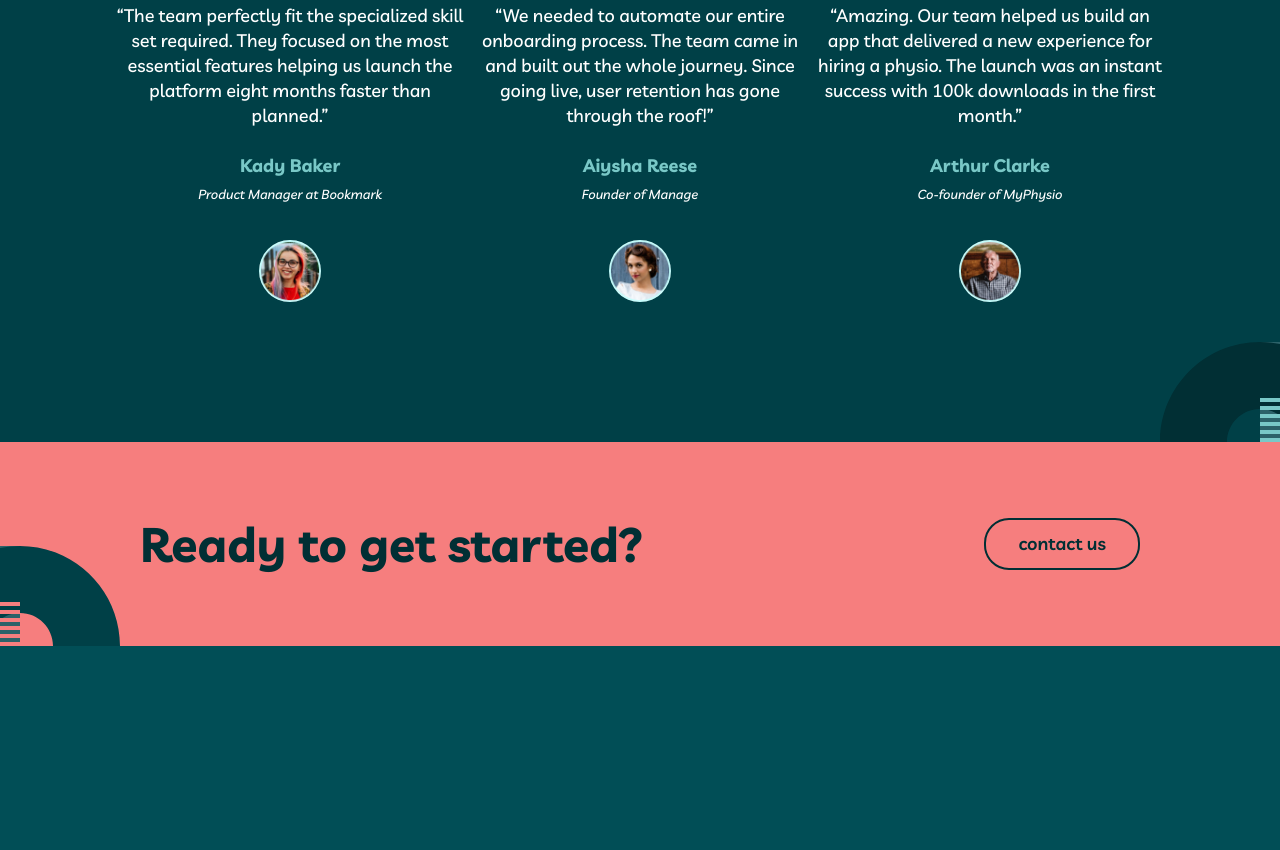
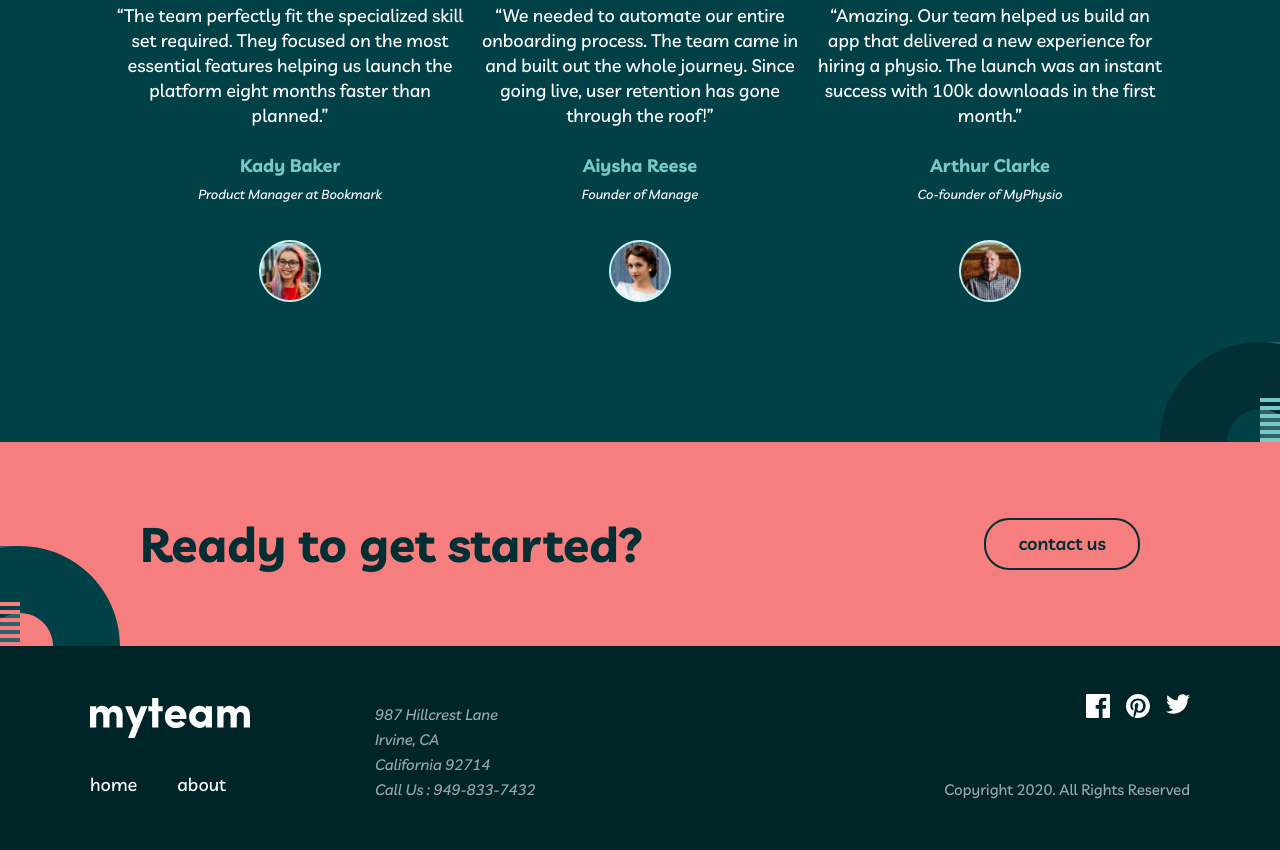
Before and after one commit to Abdulholiq13/myTeam-scss, a plain HTML site: page index.html in a window 1280 px wide. Shown: the part 1736-2586 px from the top of the page. Before the commit the page ends 2382 px from the top, so only its background shows below. Drawn offline with Linux system fonts and the light colour scheme.

Commit message:
add footer

```diff
--- a/index.html
+++ b/index.html
@@ -127,5 +127,70 @@
         </div>
       </section>
     </main>
+
+    <!-- Footer -->
+    <footer class="footer">
+      <div class="container footer__container">
+        <div class="footer__wrapper">
+          <a class="logo" href="index.html">
+            <img class="logo__img footer__logo" src="./img/myteam-logo.svg" alt="Logo" />
+          </a>
+          <nav class="nav footer__nav">
+            <ul class="nav__list">
+              <li class="nav__item footer__item">
+                <a class="nav__link" href="#">home</a>
+              </li>
+
+              <li class="nav__item footer__item">
+                <a class="nav__link" href="#">about</a>
+              </li>
+            </ul>
+          </nav>
+        </div>
+
+        <address class="address">
+          <p class="address__text">987 Hillcrest Lane</p>
+          <p class="address__text">Irvine, CA</p>
+          <p class="address__text">California 92714</p>
+          <a class="address__text" href="tel:+949-833-7432">Call Us : 949-833-7432</a>
+        </address>
+
+        <div class="social">
+          <ul class="social__list">
+            <li class="social__item">
+              <a class="social__link" href="#">
+                <svg width="24" height="24" viewBox="0 0 24 24" fill="currentColor" xmlns="http://www.w3.org/2000/svg">
+                  <path
+                    d="M22.675 0H1.325C0.593 0 0 0.593 0 1.325V22.676C0 23.407 0.593 24 1.325 24H12.82V14.706H9.692V11.084H12.82V8.413C12.82 5.313 14.713 3.625 17.479 3.625C18.804 3.625 19.942 3.724 20.274 3.768V7.008L18.356 7.009C16.852 7.009 16.561 7.724 16.561 8.772V11.085H20.148L19.681 14.707H16.561V24H22.677C23.407 24 24 23.407 24 22.675V1.325C24 0.593 23.407 0 22.675 0Z"
+                    fill="currentColor"
+                  />
+                </svg>
+              </a>
+            </li>
+            <li class="social__item">
+              <a class="social__link" href="#">
+                <svg width="24" height="24" viewBox="0 0 24 24" fill="currentColor" xmlns="http://www.w3.org/2000/svg">
+                  <path
+                    d="M12 0C5.373 0 0 5.372 0 12C0 17.084 3.163 21.426 7.627 23.174C7.522 22.225 7.427 20.769 7.669 19.733C7.887 18.796 9.076 13.768 9.076 13.768C9.076 13.768 8.717 13.049 8.717 11.986C8.717 10.318 9.684 9.072 10.888 9.072C11.911 9.072 12.406 9.841 12.406 10.762C12.406 11.791 11.751 13.33 11.412 14.757C11.129 15.951 12.011 16.926 13.189 16.926C15.322 16.926 16.961 14.677 16.961 11.431C16.961 8.558 14.897 6.549 11.949 6.549C8.535 6.549 6.531 9.11 6.531 11.756C6.531 12.787 6.928 13.894 7.424 14.494C7.522 14.613 7.536 14.718 7.507 14.839L7.174 16.199C7.121 16.419 7 16.466 6.772 16.36C5.273 15.662 4.336 13.471 4.336 11.711C4.336 7.926 7.086 4.449 12.265 4.449C16.428 4.449 19.663 7.416 19.663 11.38C19.663 15.516 17.056 18.844 13.436 18.844C12.22 18.844 11.077 18.213 10.686 17.466L9.938 20.319C9.667 21.362 8.936 22.669 8.446 23.465C9.57 23.812 10.763 24 12 24C18.627 24 24 18.627 24 12C24 5.372 18.627 0 12 0Z"
+                    fill="currentColor"
+                  />
+                </svg>
+              </a>
+            </li>
+            <li class="social__item">
+              <a class="social__link" href="#">
+                <svg width="24" height="20" viewBox="0 0 24 20" fill="currentColor" xmlns="http://www.w3.org/2000/svg">
+                  <path
+                    d="M24 2.55699C23.117 2.94899 22.168 3.21299 21.172 3.33199C22.189 2.72299 22.97 1.75799 23.337 0.607986C22.386 1.17199 21.332 1.58199 20.21 1.80299C19.313 0.845986 18.032 0.247986 16.616 0.247986C13.437 0.247986 11.101 3.21399 11.819 6.29299C7.728 6.08799 4.1 4.12799 1.671 1.14899C0.381 3.36199 1.002 6.25699 3.194 7.72299C2.388 7.69699 1.628 7.47599 0.965 7.10699C0.911 9.38799 2.546 11.522 4.914 11.997C4.221 12.185 3.462 12.229 2.69 12.081C3.316 14.037 5.134 15.46 7.29 15.5C5.22 17.123 2.612 17.848 0 17.54C2.179 18.937 4.768 19.752 7.548 19.752C16.69 19.752 21.855 12.031 21.543 5.10599C22.505 4.41099 23.34 3.54399 24 2.55699Z"
+                    fill="currentColor"
+                  />
+                </svg>
+              </a>
+            </li>
+          </ul>
+          <p class="develop-time">Copyright 2020. All Rights Reserved</p>
+        </div>
+      </div>
+    </footer>
   </body>
 </html>
--- a/scss/blocks/_all_blocks.scss
+++ b/scss/blocks/_all_blocks.scss
@@ -6,3 +6,4 @@
 @import 'create';
 @import 'stories';
 @import 'get_started';
+@import 'footer';
--- /dev/null
+++ b/scss/blocks/_footer.scss
@@ -0,0 +1,60 @@
+/* Footer */
+.footer {
+  padding: 48px 0;
+  background-color: $dark-green;
+  .footer__container {
+    display: flex;
+  }
+  .footer__wrapper {
+    display: flex;
+    flex-direction: column;
+    justify-content: center;
+  }
+}
+
+.footer__nav {
+  margin-top: 25px;
+  .footer__item {
+    margin-right: 40px;
+    margin-left: 0;
+  }
+}
+
+.address {
+  display: flex;
+  flex-direction: column;
+  justify-content: end;
+  margin-left: 85px;
+  .address__text {
+    color: $white;
+    font-size: 15px;
+    line-height: 25px;
+    opacity: 0.6;
+  }
+}
+
+.social {
+  margin-left: auto;
+  .social__list {
+    display: flex;
+    justify-content: end;
+    list-style-type: none;
+    margin-bottom: 51px;
+  }
+  .social__item:not(:first-child) {
+    margin-left: 16px;
+  }
+  .social__link {
+    color: white;
+    transition: all 0.3s ease;
+    &:hover {
+      color: $light-coral;
+    }
+  }
+}
+
+.develop-time {
+  opacity: 0.6;
+  line-height: 25px;
+  font-size: 15px;
+}
```
Also changed, not shown: css/styles.min.css, 1 other file.
